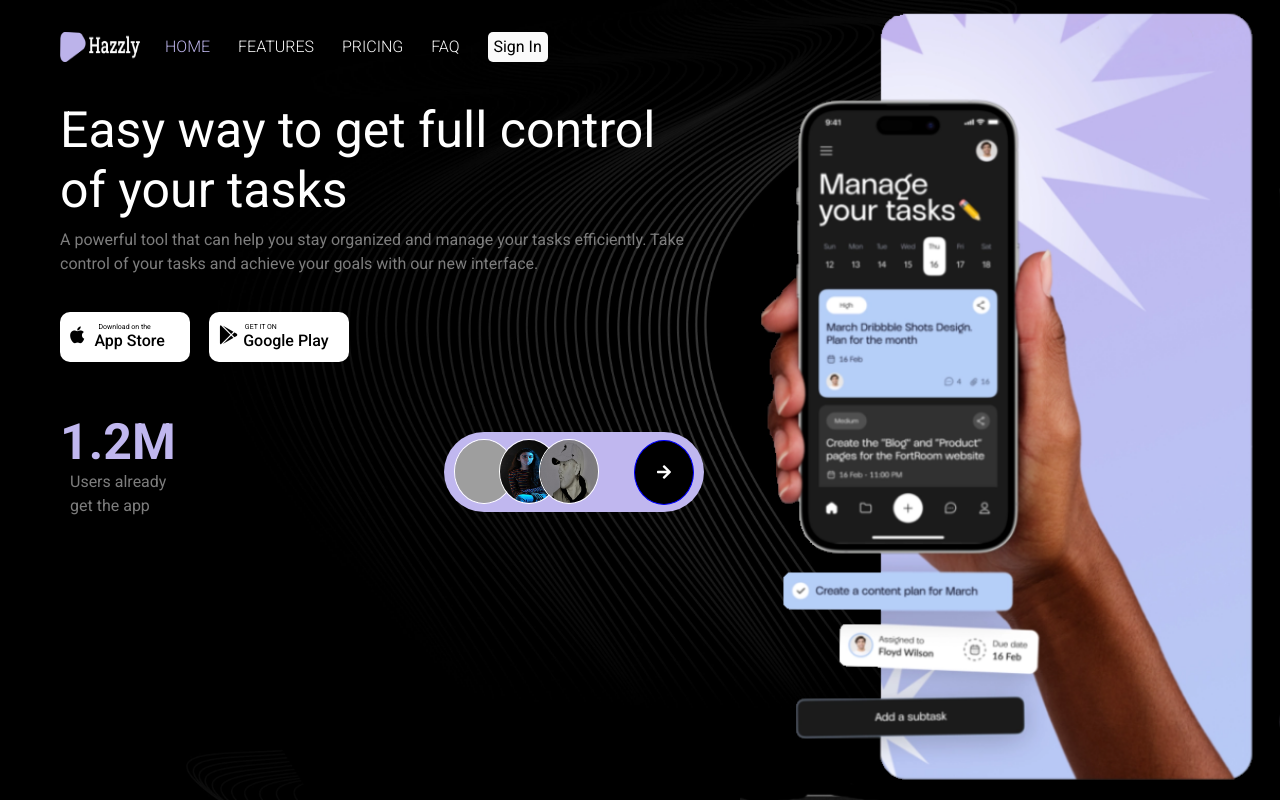
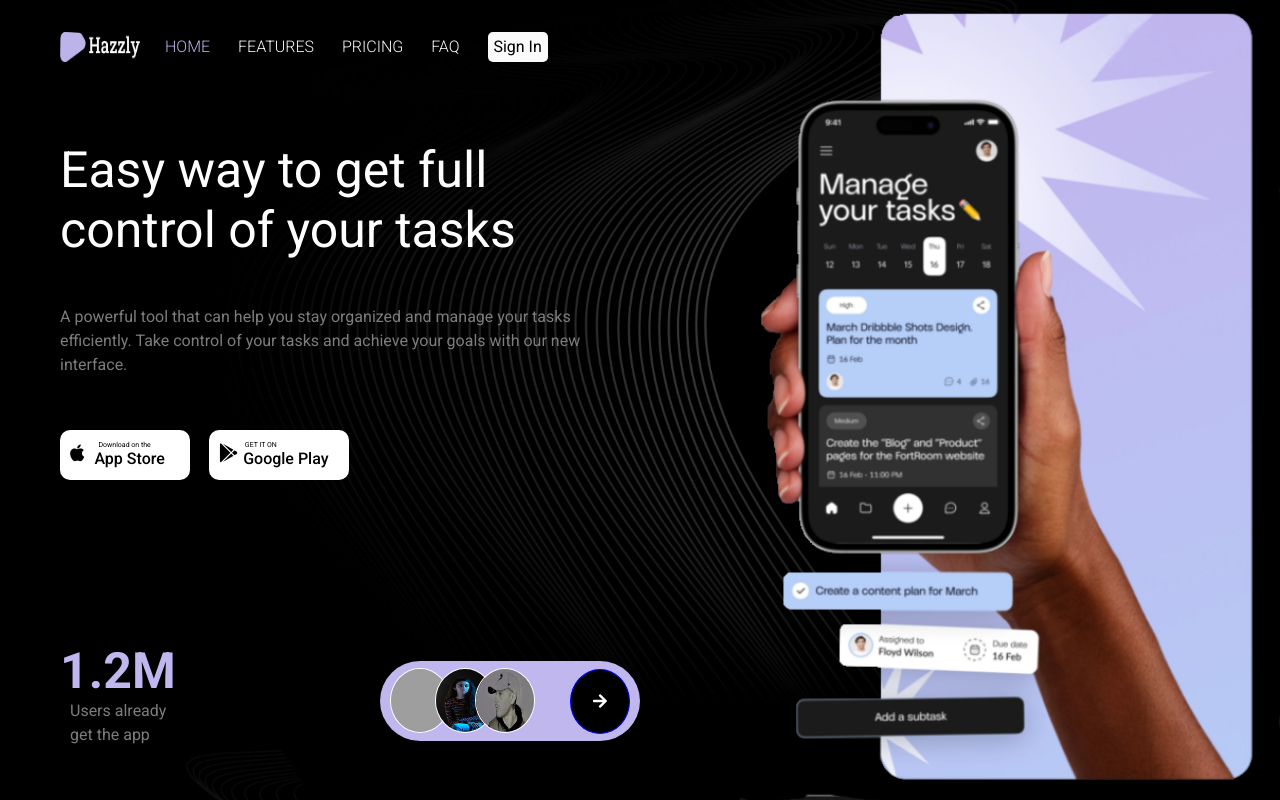
Before and after one commit to HirotheChamp/Landing-Page, a React app: page / in a window 1280 px wide. Built offline with nearby package versions, Linux system fonts and the light colour scheme; grey boxes are pictures that could not be loaded.

Commit message:
refactoring code to work in microsoft edge browser

```diff
--- a/public/css/main.css
+++ b/public/css/main.css
@@ -19,7 +19,7 @@ html {
 
 body {
     width: 100%;
-    height: auto;
+    height: 100%;
     margin: 0;
      padding: 0;
         background-image: url("../img/phonebackground2.png"), url("../img/blackbackground.png");
--- a/public/index.html
+++ b/public/index.html
@@ -57,13 +57,17 @@
 
 </header>
 <main>
-<div id="container" style=" height: 100%; display: flex;">
- <section style="color: white; width: 55%; height: 100%; padding-left: 60px; padding-top: 60px;">
+<div id="container" style="position:fixed;
+top: 5%;
+
+width:100%;
+height:100%;">
+ <section style="color: white; width: 50%; height: 100%; padding-left: 60px; padding-top: 60px;">
 
 <h1 style="font-weight: 400; margin-top: 40px">Easy way to get full control of your tasks</h1>
 
-<p class="paragraph header" style=" color: #7d7d7d;">A powerful tool that can help you stay organized and manage your tasks efficiently. Take control of your tasks and achieve your goals with our new interface.</p>
-<div class="buttons" style="padding-top: 20px;">
+<p class="paragraph header" style=" color: #7d7d7d; position: relative; top:5%;">A powerful tool that can help you stay organized and manage your tasks efficiently. Take control of your tasks and achieve your goals with our new interface.</p>
+<div class="buttons" style="position: relative; top:10%">
   <form target="_blank">
 <button class="apple-btn" style="white-space: normal; width: 130px; height: 50px; border: none; border-radius: 10px; background-color: white; margin-right: 15px;" type="submit" formaction="https://www.apple.com/app-store/">
 
@@ -88,7 +92,7 @@
 </button>
 </form>
 </div>
-<div class="user-section" style="padding-top: 70px; display: flex;">
+<div class="user-section" style="padding-top: 70px; display: flex; position:relative;  top: 25%">
 
   <div class="text">
 
```
